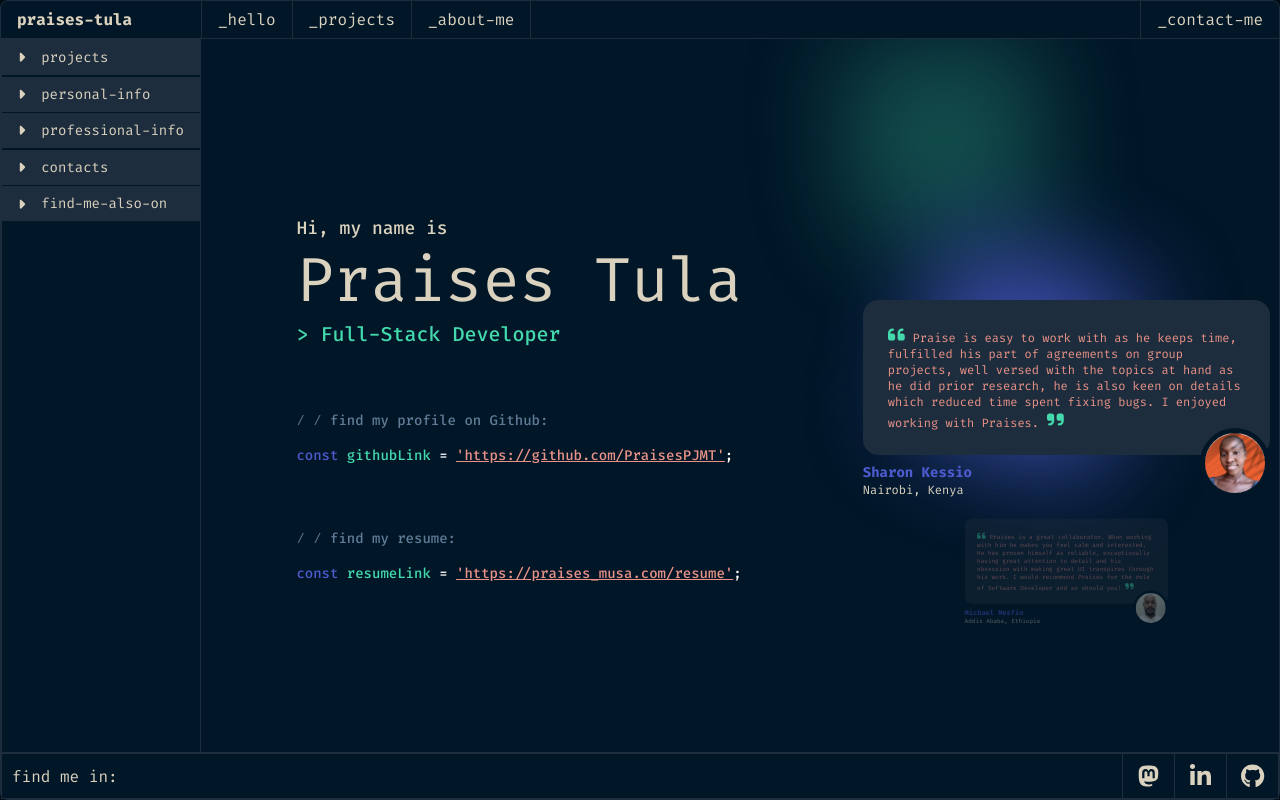
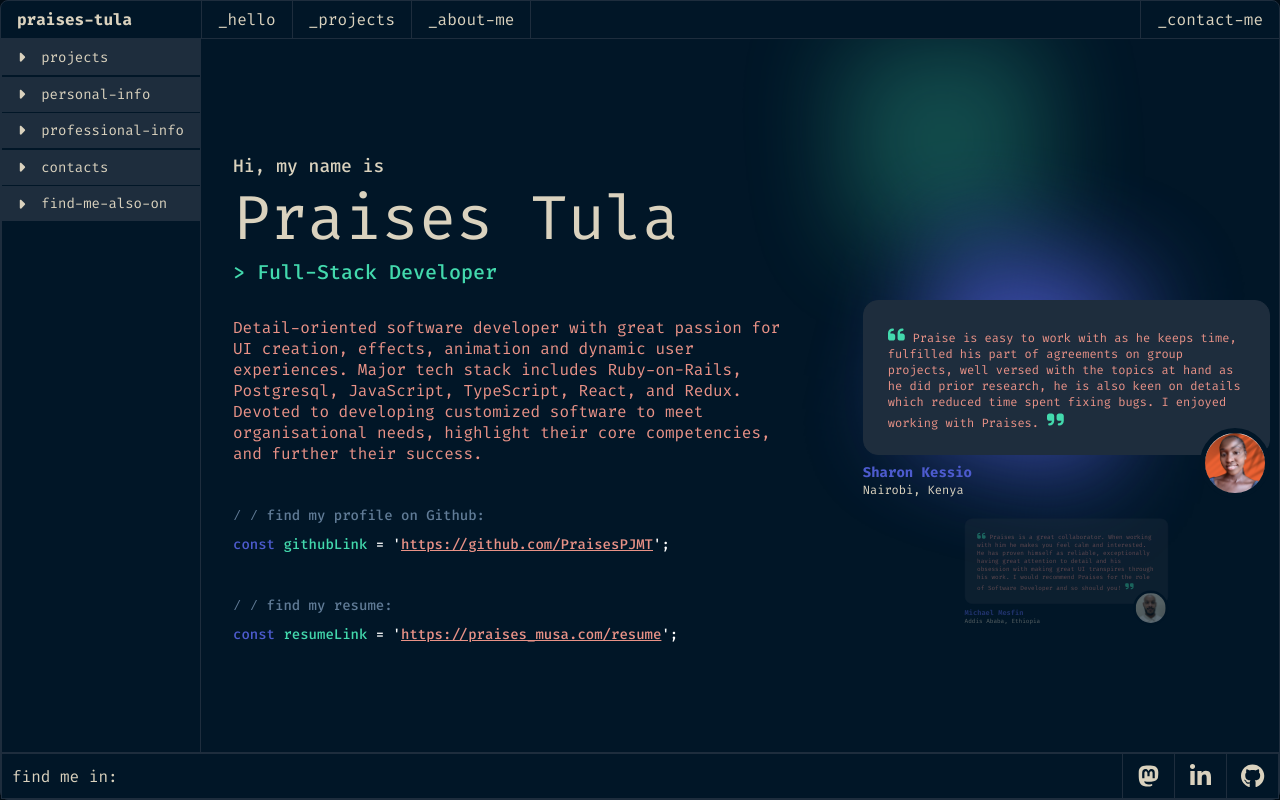
Before and after one commit to PraisesPJMT/Praises-Tula, a React (Create React App) app: page / in a window 1280 px wide. Built offline with nearby package versions, Linux system fonts and the light colour scheme.

Commit message:
add headline section

```diff
--- a/src/components/hello/Hello.css
+++ b/src/components/hello/Hello.css
@@ -5,7 +5,7 @@
   justify-content: space-between;
   position: relative;
   padding: 96px 27px 85px 27px;
-  min-height: 620px;
+  min-height: 100vh;
 }
 
 .headline {
@@ -17,7 +17,7 @@
 h1 {
   font-weight: 400;
   font-size: 62px;
-  /*color: var(--textColor);*/
+  color: var(--textColor);
 }
 
 .norm {
@@ -33,11 +33,15 @@ h1 {
   color: #43d9ad;
 }
 
+.headline-header {
+  color: var(--orangeColor);
+}
+
 .comment {
   font-weight: 450;
   font-size: 14px;
   color: #607b96;
-  margin: 16px 0;
+  margin: 10px 0;
 }
 
 .code {
--- a/src/components/hello/Hello.js
+++ b/src/components/hello/Hello.js
@@ -12,6 +12,13 @@ const Hello = () => (
         <p className="norm">Hi, my name is</p>
         <p className="sub-title">&gt; Full-Stack Developer</p>
       </div>
+      <div className="headline-header">
+        Detail-oriented software developer with great passion for UI creation, effects,
+        animation and dynamic user experiences. Major tech stack includes Ruby-on-Rails,
+        Postgresql, JavaScript, TypeScript, React, and Redux. Devoted to developing
+        customized software to meet organisational needs, highlight
+        their core competencies, and further their success.
+      </div>
       <div className="green-bg" />
       <div className="purple-bg" />
       <div>
@@ -23,8 +30,9 @@ const Hello = () => (
           <span className="purple">const </span>
           <span className="green">githubLink</span>
           {' = '}
-          <a className="orange" href="https://github.com/PraisesPJMT" target="_blank" rel="noreferrer">&apos;https://github.com/PraisesPJMT&apos;</a>
-          ;
+          &apos;
+          <a className="orange" href="https://github.com/PraisesPJMT" target="_blank" rel="noreferrer">https://github.com/PraisesPJMT</a>
+          &apos;;
         </p>
       </div>
       <div>
@@ -36,8 +44,9 @@ const Hello = () => (
           <span className="purple">const </span>
           <span className="green">resumeLink</span>
           {' = '}
-          <a className="orange" href="https://drive.google.com/file/d/1G0vS5TSJm1x2tXJpjAzC8Q6H8p-ckPnF/view?usp=sharing" target="_blank" rel="noreferrer">&apos;https://praises_musa.com/resume&apos;</a>
-          ;
+          &apos;
+          <a className="orange" href="https://drive.google.com/file/d/1G0vS5TSJm1x2tXJpjAzC8Q6H8p-ckPnF/view?usp=sharing" target="_blank" rel="noreferrer">https://praises_musa.com/resume</a>
+          &apos;;
         </p>
       </div>
     </article>
--- a/src/sections/Sections.css
+++ b/src/sections/Sections.css
@@ -118,7 +118,7 @@
   #hello article {
     display: flex;
     flex-direction: column;
-    gap: 3rem;
+    gap: 2rem;
     justify-content: center;
     padding: 2rem;
     margin: auto;
@@ -276,7 +276,7 @@
 
   .project-summary p {
     font-size: 12px;
-    color: var(--textColor)
+    color: var(--textColor);
   }
 
   .project {
```
